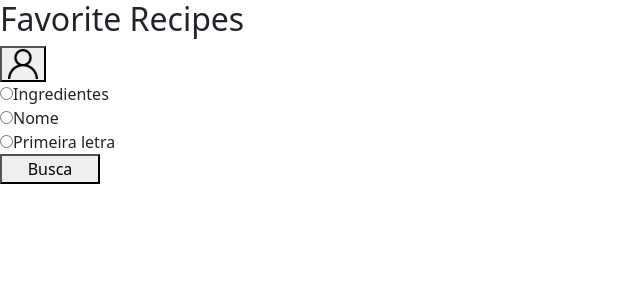
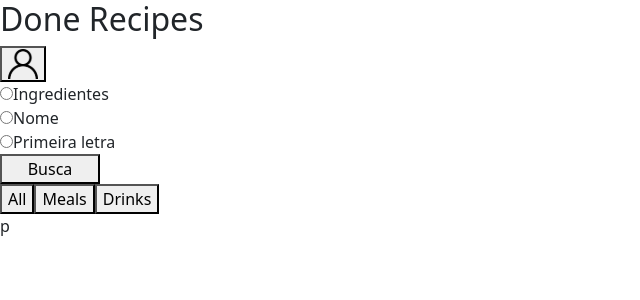
Before and after one commit to RenanFernandess/trybe-project-recipes-app, a React (Create React App) app: page /favorite-recipes in a window 1280 px wide. Shown: the top 300 px of the page, without its empty margins (0-640 px from the left). Built offline with nearby package versions, Linux system fonts and the light colour scheme.

Commit message:
Configura a pagina FavoriteRecipes

```diff
--- a/src/pages/FavoriteRecipes.jsx
+++ b/src/pages/FavoriteRecipes.jsx
@@ -1,10 +1,78 @@
-import React from 'react';
+import React, { useState } from 'react';
 import Header from '../Components/Header';
+import { getItem } from '../helpers/storage';
+import FavoriteCard from '../Components/FavoriteCard';
+import { FAVORITE_RECIPES } from '../services/variables';
 
 export default function FavoriteRecipes() {
+  const savedRecipes = getItem(FAVORITE_RECIPES) || [];
+  const [recipes, setRecipes] = useState(savedRecipes);
+
+  const filterRecipes = ({ target: { name } }) => {
+    setRecipes(
+      savedRecipes.filter(({ type }) => type === name || name === 'All'),
+    );
+  };
+
+  console.log(recipes);
+
   return (
     <div>
-      <Header title="Favorite Recipes" />
+      <Header title="Done Recipes" />
+      <main>
+        <div>
+          <button
+            type="button"
+            data-testid="filter-by-all-btn"
+            name="All"
+            onClick={ filterRecipes }
+          >
+            All
+          </button>
+          <button
+            data-testid="filter-by-meal-btn"
+            type="button"
+            name="meal"
+            onClick={ filterRecipes }
+          >
+            Meals
+          </button>
+          <button
+            data-testid="filter-by-drink-btn"
+            type="button"
+            name="drink"
+            onClick={ filterRecipes }
+          >
+            Drinks
+          </button>
+        </div>
+        <section>
+          <p>p</p>
+          {
+            recipes.map(({
+              alcoholicOrNot,
+              category,
+              id,
+              image,
+              name,
+              nationality,
+              type,
+            }, index) => (
+              <FavoriteCard
+                key={ id }
+                alcoholicOrNot={ alcoholicOrNot }
+                category={ category }
+                id={ id }
+                index={ index }
+                image={ image }
+                name={ name }
+                nationality={ nationality }
+                type={ type }
+              />
+            ))
+          }
+        </section>
+      </main>
     </div>
   );
 }
```
